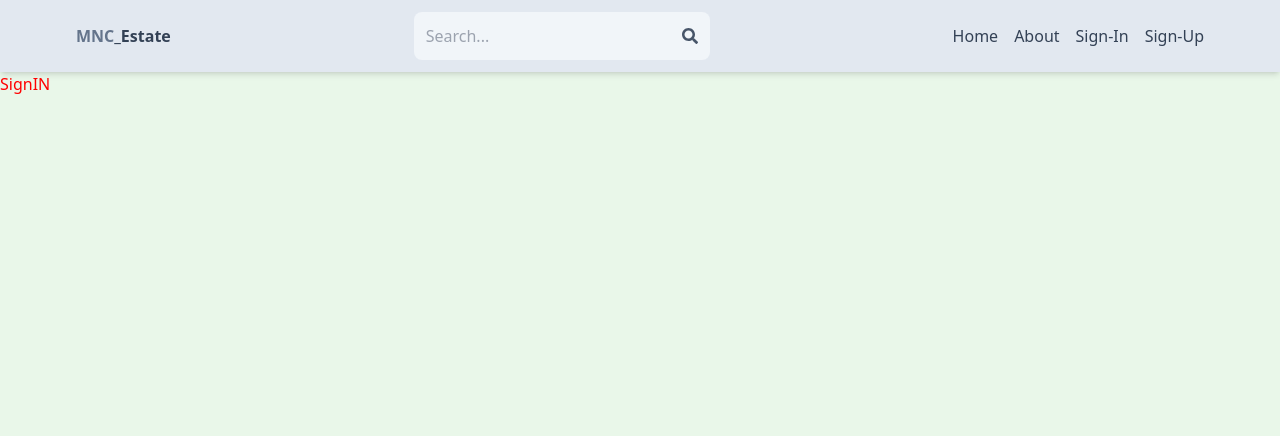
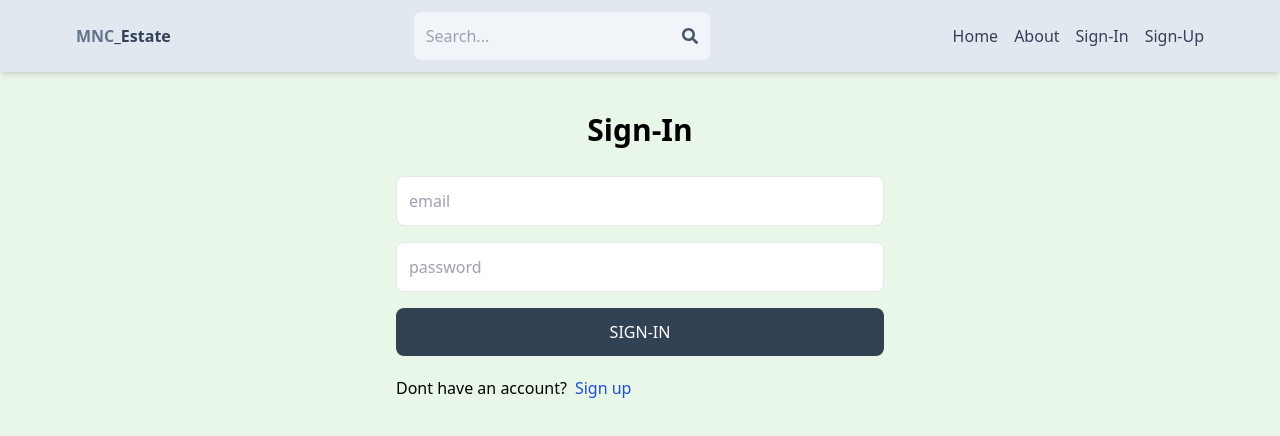
Before and after one commit to mnihadc/MNC_Real-Estate-App, a React (Vite) app in the folder bhrooms/: page /sign-in in a window 1280 px wide. Shown: the top 436 px of the page. Built offline with nearby package versions, Linux system fonts and the light colour scheme.

Commit message:
complete sign in page functionality
Signed-off-by: Muhammed Nihad C <mnihadc1777@gmail.com>

```diff
--- a/bhrooms/src/Pages/SignIn.jsx
+++ b/bhrooms/src/Pages/SignIn.jsx
@@ -1,9 +1,63 @@
-import React from 'react'
+import React from 'react';
+import { useState } from 'react';
+import { Link, useNavigate } from 'react-router-dom';
 
 function SignIn() {
+  const [formData, setFormData] = useState({});
+  const [error, setError] = useState(null);
+  const [loading, setLoading] = useState(false);
+  const navigate = useNavigate();
+
+  const handleChange = (e) => {
+    setFormData(
+      {
+        ...formData,
+        [e.target.id]: e.target.value,
+      });
+  }
+  const handleSubmit = async (e) => {
+    e.preventDefault();
+    try {
+      setLoading(true);
+      const res = await fetch('/api/auth/signin',
+        {
+          method: 'POST',
+          headers: {
+            'Content-type': 'application/json',
+          },
+          body: JSON.stringify(formData),
+        });
+      const data = await res.json();
+      console.log(data);
+      if (data.success === false) {
+        setLoading(false);
+        setError(data.message);
+        return;
+      }
+      setLoading(false);
+      setError(null);
+      navigate('/');
+    } catch (error) {
+      setLoading(false)
+      setError(error.message)
+    }
+
+  }
   return (
-    <div>
-      <h1 style={{color:"red"}}>SignIN</h1>
+    <div className='p-3 max-w-lg mx-auto'>
+      <h1 className='text-3xl text-center font-semibold my-7'>Sign-In</h1>
+      <form onSubmit={handleSubmit} className='flex flex-col gap-4'>
+        <input type="text" placeholder='email' className='border p-3 rounded-lg' id='email' onChange={handleChange} />
+        <input type="text" placeholder='password' className='border p-3 rounded-lg' id='password' onChange={handleChange} />
+        <button disabled={loading} className='bg-slate-700 text-white p-3 rounded-lg uppercase hover:opacity-95 disabled:opacity-80'>{loading ? 'Loading...' : 'Sign-In'}</button>
+      </form>
+      <div className="flex gap-2 mt-5">
+        <p>Dont have an account?</p>
+        <Link to={'/sign-in'}>
+          <span className='text-blue-700'>Sign up</span>
+        </Link>
+      </div>
+      {error && <p className='text-red-500 mt-5'>{error}</p>}
     </div>
   )
 }
```
